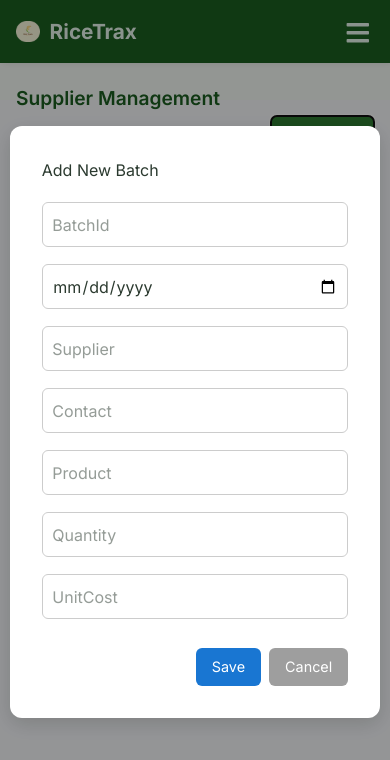
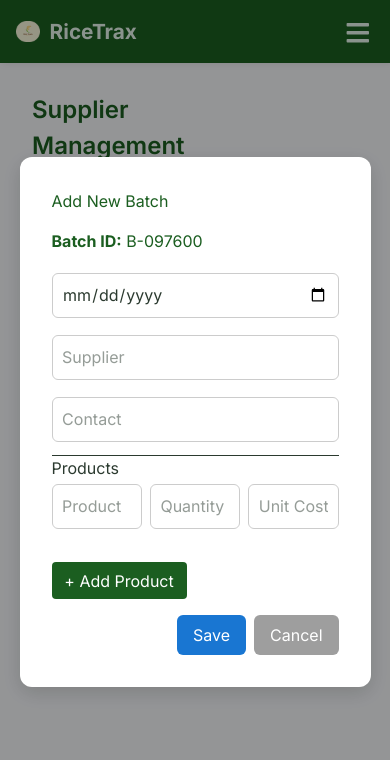
Before and after one commit to Elijapearl/RiceTrax-React, a React (Vite) app in the folder ricetrax/: page /supplier in a window 390 px wide. Both pictures are taken after a click on the button "+ Add Batch". Shown: the top 760 px of the page. Built offline with nearby package versions, Linux system fonts and the light colour scheme.

Commit message:
changes on supplier

```diff
--- a/ricetrax/src/pages/SupplierPage.jsx
+++ b/ricetrax/src/pages/SupplierPage.jsx
@@ -11,12 +11,21 @@ const Supplier = () => {
     date: "",
     supplier: "",
     contact: "",
-    product: "",
-    quantity: "",
-    unitCost: "",
+    products: [{ product: "", quantity: "", unitCost: "" }],
   });
 
-  const openModal = () => setShowModal(true);
+  const openModal = () => {
+    const uniqueId = `B-${Date.now().toString().slice(-6)}`;
+    setNewBatch({
+      batchId: uniqueId,
+      date: "",
+      supplier: "",
+      contact: "",
+      products: [{ product: "", quantity: "", unitCost: "" }],
+    });
+    setShowModal(true);
+  };
+
   const closeModal = () => {
     setShowModal(false);
     setNewBatch({
@@ -24,26 +33,36 @@ const Supplier = () => {
       date: "",
       supplier: "",
       contact: "",
-      product: "",
-      quantity: "",
-      unitCost: "",
+      products: [{ product: "", quantity: "", unitCost: "" }],
     });
   };
 
-  const handleInputChange = (e) => {
+  const handleInputChange = (e, index = null) => {
     const { name, value } = e.target;
-    setNewBatch((prev) => ({ ...prev, [name]: value }));
+    if (index !== null) {
+      const updatedProducts = [...newBatch.products];
+      updatedProducts[index][name] = value;
+      setNewBatch({ ...newBatch, products: updatedProducts });
+    } else {
+      setNewBatch({ ...newBatch, [name]: value });
+    }
+  };
+
+  const addProductField = () => {
+    setNewBatch({
+      ...newBatch,
+      products: [...newBatch.products, { product: "", quantity: "", unitCost: "" }],
+    });
   };
 
   const addBatch = () => {
+    const { batchId, date, supplier, contact, products } = newBatch;
     if (
-      newBatch.batchId &&
-      newBatch.date &&
-      newBatch.supplier &&
-      newBatch.contact &&
-      newBatch.product &&
-      newBatch.quantity &&
-      newBatch.unitCost
+      batchId &&
+      date &&
+      supplier &&
+      contact &&
+      products.every((p) => p.product && p.quantity && p.unitCost)
     ) {
       setBatches([...batches, newBatch]);
       closeModal();
@@ -53,8 +72,7 @@ const Supplier = () => {
   };
 
   const deleteBatch = (id) => {
-    const updated = batches.filter((b) => b.batchId !== id);
-    setBatches(updated);
+    setBatches(batches.filter((b) => b.batchId !== id));
   };
 
   return (
@@ -62,17 +80,16 @@ const Supplier = () => {
       <Sidebar />
       <DateTime />
       <div className="main-content">
-
         <div className="supplier-header">
-          <h2 className="supplier-header1">Supplier Management</h2>
-          <button className="add-btn" onClick={openModal}>
-            + Add Batch
-          </button>
+          <h2 className="supplier-header-title">Supplier Management</h2>
+          <button className="add-btn" onClick={openModal}>+ Add Batch</button>
         </div>
 
         <div className="supplier-section">
-          <h3>Batch Purchases</h3>
-          <div className="table-wrapper">
+          <h3 className="section-title">Batch Purchases</h3>
+
+          {/* Desktop Table */}
+          <div className="table-wrapper desktop-only">
             <table className="supplier-table">
               <thead>
                 <tr>
@@ -80,17 +97,15 @@ const Supplier = () => {
                   <th>Date</th>
                   <th>Supplier</th>
                   <th>Contact</th>
-                  <th>Product</th>
-                  <th>Qty (kg)</th>
-                  <th>Unit Cost</th>
-                  <th>Total</th>
+                  <th>Products</th>
+                  <th>Total Cost</th>
                   <th>Action</th>
                 </tr>
               </thead>
               <tbody>
                 {batches.length === 0 ? (
                   <tr>
-                    <td colSpan="9" className="no-records">No records available</td>
+                    <td colSpan="7" className="no-records">No records available</td>
                   </tr>
                 ) : (
                   batches.map((batch) => (
@@ -99,10 +114,16 @@ const Supplier = () => {
                       <td>{batch.date}</td>
                       <td>{batch.supplier}</td>
                       <td>{batch.contact}</td>
-                      <td>{batch.product}</td>
-                      <td>{batch.quantity}</td>
-                      <td>₱{batch.unitCost}</td>
-                      <td>₱{(batch.unitCost * batch.quantity).toFixed(2)}</td>
+                      <td>
+                        {batch.products.map((p, i) => (
+                          <div key={i}>
+                            {p.product} - {p.quantity}kg @ ₱{p.unitCost}
+                          </div>
+                        ))}
+                      </td>
+                      <td>
+                        ₱{batch.products.reduce((acc, p) => acc + (p.quantity * p.unitCost), 0).toFixed(2)}
+                      </td>
                       <td>
                         <button className="delete-btn" onClick={() => deleteBatch(batch.batchId)}>Delete</button>
                       </td>
@@ -112,27 +133,62 @@ const Supplier = () => {
               </tbody>
             </table>
           </div>
+
+          {/* Mobile Card View */}
+          <div className="mobile-only">
+            {batches.length === 0 ? (
+              <p className="no-records">No records available</p>
+            ) : (
+              batches.map((batch) => (
+                <div className="batch-card" key={batch.batchId}>
+                  <div className="card-header">
+                    <span className="card-batch-id">{batch.batchId}</span>
+                    <button className="delete-btn" onClick={() => deleteBatch(batch.batchId)}>Delete</button>
+                  </div>
+                  <p><strong>Date:</strong> {batch.date}</p>
+                  <p><strong>Supplier:</strong> {batch.supplier}</p>
+                  <p><strong>Contact:</strong> {batch.contact}</p>
+                  <div>
+                    <strong>Products:</strong>
+                    <ul>
+                      {batch.products.map((p, i) => (
+                        <li key={i}>{p.product} - {p.quantity}kg @ ₱{p.unitCost}</li>
+                      ))}
+                    </ul>
+                  </div>
+                  <p><strong>Total:</strong> ₱{batch.products.reduce((acc, p) => acc + (p.quantity * p.unitCost), 0).toFixed(2)}</p>
+                </div>
+              ))
+            )}
+          </div>
         </div>
 
+        {/* Modal */}
         {showModal && (
           <div className="modal-overlay">
             <div className="modal">
-              <h3>Add New Batch</h3>
+              <h3 className="modal-title">Add New Batch</h3>
               <div className="modal-form">
-                {["batchId", "date", "supplier", "contact", "product", "quantity", "unitCost"].map((field) => (
-                  <input
-                    key={field}
-                    type={field === "date" ? "date" : "text"}
-                    name={field}
-                    placeholder={field.charAt(0).toUpperCase() + field.slice(1)}
-                    value={newBatch[field]}
-                    onChange={handleInputChange}
-                  />
+                <div className="batch-id-display">
+                  <strong>Batch ID:</strong> {newBatch.batchId}
+                </div>
+                <input name="date" type="date" value={newBatch.date} onChange={handleInputChange} />
+                <input name="supplier" type="text" placeholder="Supplier" value={newBatch.supplier} onChange={handleInputChange} />
+                <input name="contact" type="text" placeholder="Contact" value={newBatch.contact} onChange={handleInputChange} />
+                <hr />
+                <h4>Products</h4>
+                {newBatch.products.map((p, i) => (
+                  <div key={i} className="product-input-group">
+                    <input type="text" name="product" placeholder="Product" value={p.product} onChange={(e) => handleInputChange(e, i)} />
+                    <input type="number" name="quantity" placeholder="Quantity (kg)" value={p.quantity} onChange={(e) => handleInputChange(e, i)} />
+                    <input type="number" name="unitCost" placeholder="Unit Cost" value={p.unitCost} onChange={(e) => handleInputChange(e, i)} />
+                  </div>
                 ))}
+                <button className="add-product-btn" onClick={addProductField}>+ Add Product</button>
               </div>
               <div className="modal-actions">
-                <button onClick={addBatch} className="save-btn">Save</button>
-                <button onClick={closeModal} className="cancel-btn">Cancel</button>
+                <button className="save-btn" onClick={addBatch}>Save</button>
+                <button className="cancel-btn" onClick={closeModal}>Cancel</button>
               </div>
             </div>
           </div>
--- a/ricetrax/src/styles/supplier.css
+++ b/ricetrax/src/styles/supplier.css
@@ -1,3 +1,4 @@
+/* Layout */
 .supplier-page {
   display: flex;
   height: 100vh;
@@ -6,48 +7,51 @@
 
 .main-content {
   flex: 1;
-  padding: 1rem 2.5rem;
+  padding: 2rem;
   background-color: #f7f9fb;
-  position: relative;
   margin-left: 260px;
   margin-top: 80px;
 }
-.supplier-header1{
-  margin-top: -70px;
-  font-size: 2rem;
-  color: #1b5e20;
-  font-weight: 600;
-}
 
+/* Header */
 .supplier-header {
   display: flex;
   justify-content: space-between;
   align-items: center;
-  margin-bottom: 1rem;
+  margin-bottom: 1.5rem;
+}
+
+.supplier-header-title {
+  font-size: 2rem;
+  font-weight: 600;
+  color: #1b5e20;
 }
 
 .add-btn {
   background-color: #2e7d32;
   color: white;
-  padding: 0.6rem 1rem;
+  padding: 0.6rem 1.2rem;
   border: none;
   border-radius: 6px;
   cursor: pointer;
+  transition: background 0.3s;
 }
 
 .add-btn:hover {
   background-color: #1b5e20;
 }
 
-.supplier-section h3 {
-  margin-bottom: 0.5rem;
+/* Table */
+.section-title {
+  margin-bottom: 1rem;
+  color: #333;
 }
 
 .table-wrapper {
   overflow-x: auto;
   background: white;
   border-radius: 10px;
-  box-shadow: 0 2px 6px rgba(0, 0, 0, 0.1);
+  box-shadow: 0 2px 6px rgba(0, 0, 0, 0.05);
 }
 
 .supplier-table {
@@ -63,21 +67,75 @@
   border-bottom: 1px solid #ddd;
 }
 
-.delete-btn {
-  background-color: #d32f2f;
-  color: white;
-  padding: 0.4rem 0.8rem;
-  border: none;
-  border-radius: 4px;
-  cursor: pointer;
-}
-
 .no-records {
   text-align: center;
   padding: 1rem;
   color: gray;
 }
 
+/* Mobile Card View */
+.mobile-only {
+  display: none;
+}
+
+@media screen and (max-width: 768px) {
+  .desktop-only {
+    display: none;
+  }
+
+  .mobile-only {
+    display: block;
+  }
+
+  .batch-card {
+    background: white;
+    border-radius: 10px;
+    padding: 1rem;
+    margin-bottom: 1rem;
+    border-left: 4px solid #1b5e20;
+    box-shadow: 0 1px 4px rgba(0, 0, 0, 0.08);
+  }
+
+  .card-header {
+    display: flex;
+    justify-content: space-between;
+    align-items: center;
+    margin-bottom: 0.5rem;
+  }
+
+  .card-batch-id {
+    font-weight: bold;
+    color: #1b5e20;
+  }
+
+  .batch-card p,
+  .batch-card li {
+    margin: 0.25rem 0;
+    font-size: 0.95rem;
+  }
+
+  .batch-card ul {
+    padding-left: 1.2rem;
+    margin-top: 0.25rem;
+  }
+  .main-content {
+    margin-left: 0;
+    margin-top: 60px;
+  }
+
+  .add-btn {
+    width: 50%;
+    padding: 0.5rem 0.2rem;
+    font-size: 1rem;
+    margin-bottom: -140px;
+  }
+
+  .supplier-header-title{
+    font-size: 1.5rem;
+  }
+}
+
+/* Modal */
 .modal-overlay {
   position: fixed;
   top: 0;
@@ -101,8 +159,9 @@
   overflow-y: auto;
 }
 
-.modal h3 {
+.modal-title {
   margin-bottom: 1rem;
+  color: #1b5e20;
 }
 
 .modal-form input {
@@ -113,10 +172,28 @@
   border-radius: 6px;
 }
 
+.product-input-group {
+  display: grid;
+  grid-template-columns: 1fr 1fr 1fr;
+  gap: 0.5rem;
+  margin-bottom: 0.8rem;
+}
+
+.add-product-btn {
+  margin-top: 0.5rem;
+  background-color: #1b5e20;
+  color: white;
+  padding: 0.4rem 0.8rem;
+  border: none;
+  border-radius: 4px;
+  cursor: pointer;
+}
+
 .modal-actions {
   display: flex;
   justify-content: flex-end;
   gap: 0.5rem;
+  margin-top: 1rem;
 }
 
 .save-btn {
@@ -135,35 +212,17 @@
   border-radius: 6px;
 }
 
-/* Responsive Adjustments */
-@media screen and (max-width: 768px) {
-  .supplier-table th, .supplier-table td {
-    font-size: 0.85rem;
-    width: 100%;
-  }
-
-  .add-btn, .save-btn, .cancel-btn {
-    font-size: 0.9rem;
-  }
-
-  .main-content {
-    padding: 1rem;
-    margin-left: 0;
-    margin-top: 100px;
-    width: 100%;
-  }
+.delete-btn {
+  background-color: #727272;
+  color: white;
+  padding: 0.4rem 0.8rem;
+  border: none;
+  border-radius: 4px;
+  cursor: pointer;
 }
 
-@media screen and (max-width: 480px) {
-  .modal {
-    width: 95%;
-  }
-
-  .supplier-header h2 {
-    font-size: 1.2rem;
-  }
-
-  .add-btn {
-    padding: 0.4rem 0.6rem;
-  }
+.batch-id-display {
+  margin-bottom: 1rem;
+  font-weight: 500;
+  color: #1b5e20;
 }
```
